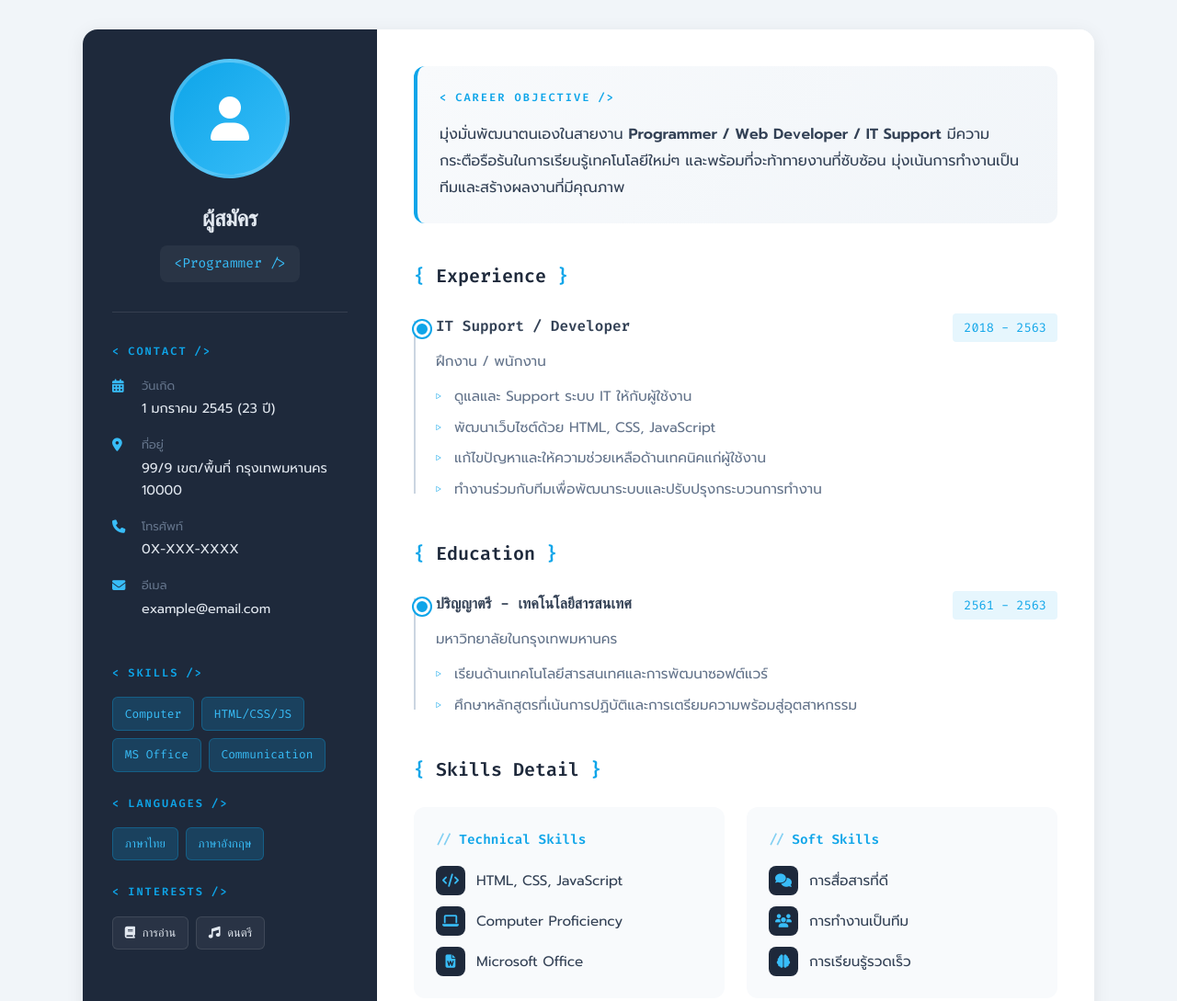
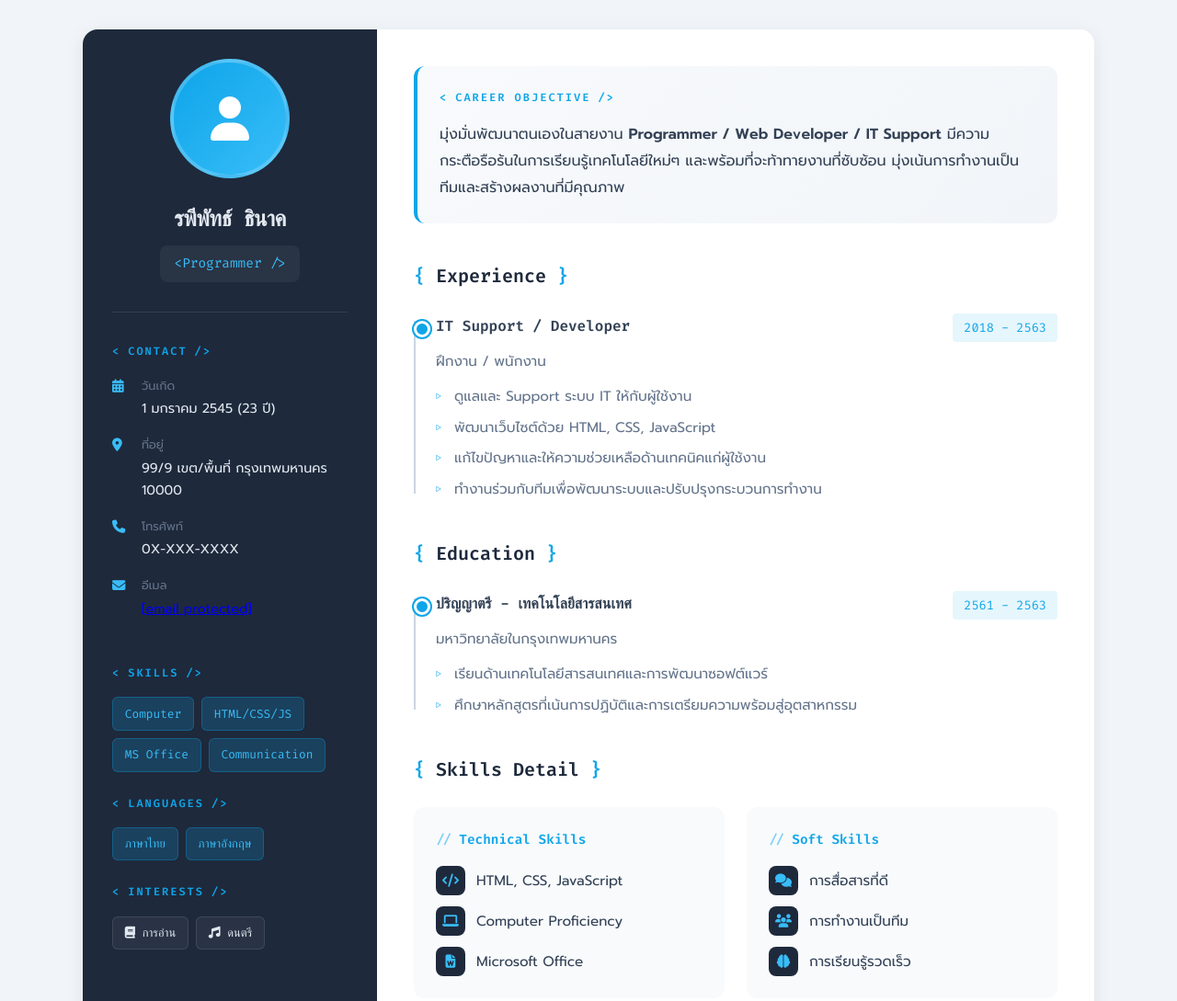
Before and after one commit to RapeeputThinak/RapeeputThinak.github.io, a plain HTML site: page index.html in a window 1280 px wide. Shown: the top 1089 px of the page at 92% size. Drawn offline with Linux system fonts and the light colour scheme.

Commit message:
Add files via upload

```diff
--- a/index.html
+++ b/index.html
@@ -514,7 +514,7 @@
                 <div class="profile-image">
                     <i class="fas fa-user"></i>
                 </div>
-                <h1 class="profile-name">ผู้สมัคร</h1>
+                <h1 class="profile-name">รพีพัทธ์ ธินาค</h1>
                 <div class="profile-title">&lt;Programmer /&gt;</div>
             </div>
 
@@ -546,7 +546,7 @@
                         <i class="fas fa-envelope"></i>
                         <div>
                             <span class="label">อีเมล</span>
-                            <span class="value">example@email.com</span>
+                            <span class="value"><a href="/cdn-cgi/l/email-protection" class="__cf_email__" data-cfemail="482d30292538242d082d25292124662b2725">[email&#160;protected]</a></span>
                         </div>
                     </li>
                 </ul>
@@ -681,5 +681,5 @@
             </section>
         </main>
     </div>
-</body>
+<script data-cfasync="false" src="/cdn-cgi/scripts/5c5dd728/cloudflare-static/email-decode.min.js"></script></body>
 </html>
```
